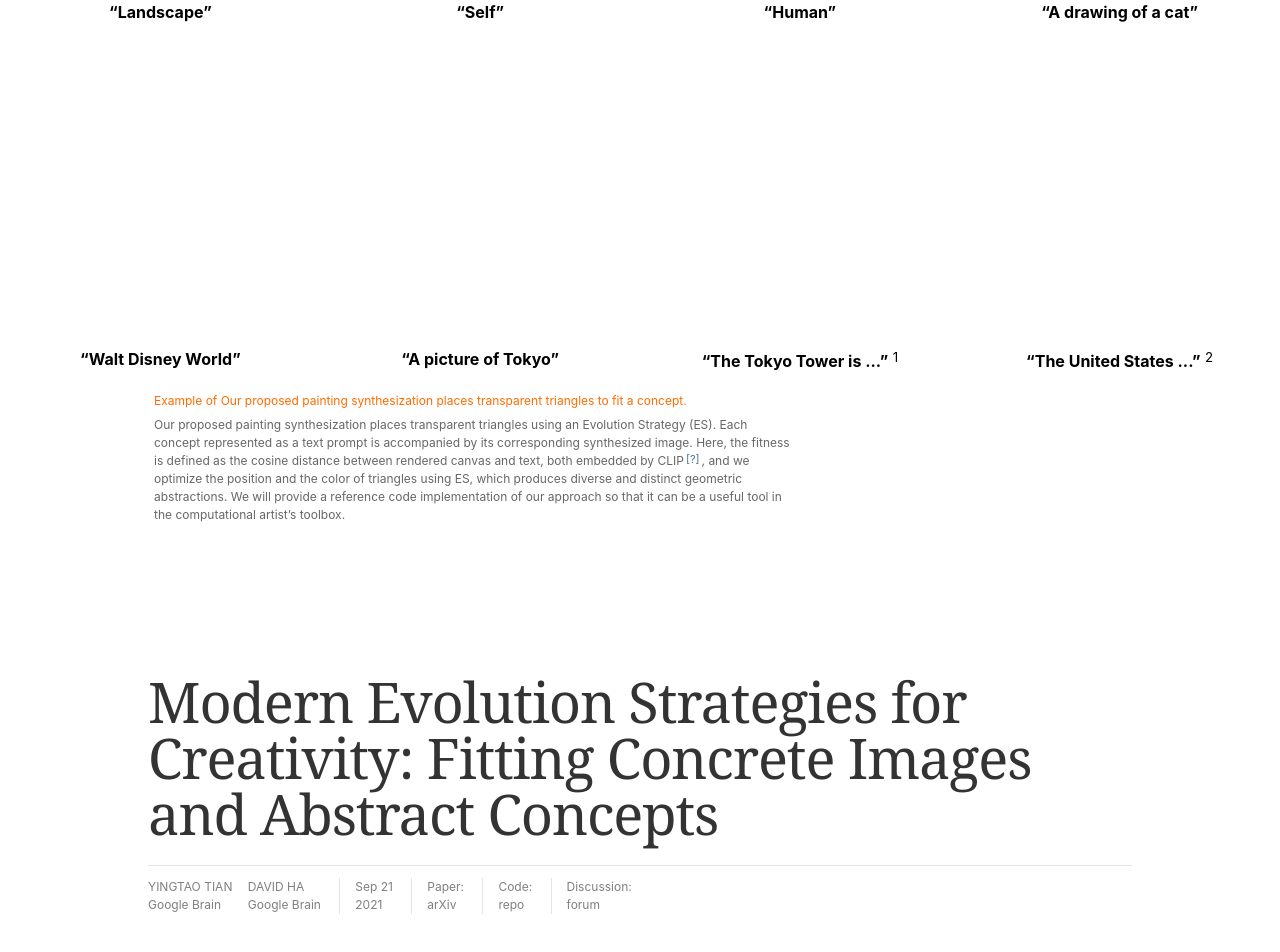
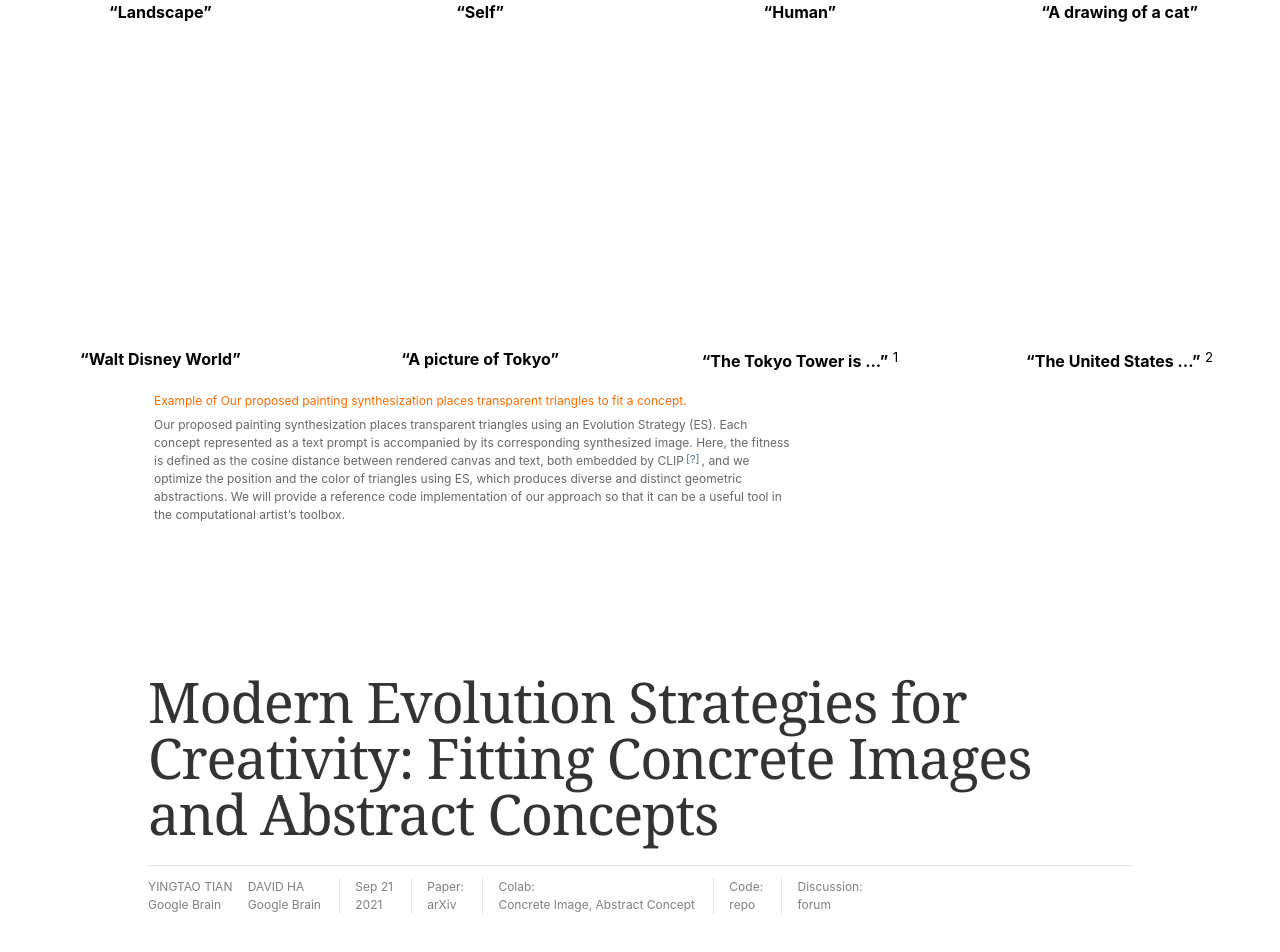
Before and after one commit to es-clip/es-clip.github.io, a website: page draft_header.html in a window 1280 px wide. Drawn offline with Linux system fonts and the light colour scheme.

Commit message:
add links to colab notebooks

```diff
--- a/draft_header.html
+++ b/draft_header.html
@@ -280,6 +280,13 @@
           </div>
         </div>
         <div class="date">
+          <div class="month">Colab: </div>
+          <div class="year">
+            <a href="https://colab.research.google.com/github/google/evojax/blob/main/examples/notebooks/AbstractPainting01.ipynb" target="_blank">Concrete  Image</a>,
+            <a href="https://colab.research.google.com/github/google/evojax/blob/main/examples/notebooks/AbstractPainting02.ipynb" target="_blank">Abstract Concept</a>
+          </div>
+        </div>
+        <div class="date">
           <div class="month">Code: </div>
           <div class="year">
             <a href="https://github.com/google/brain-tokyo-workshop/tree/master/es-clip" target="_blank">repo</a>
```
Also changed, not shown: index.html (+7 -0 lines), README.md.
